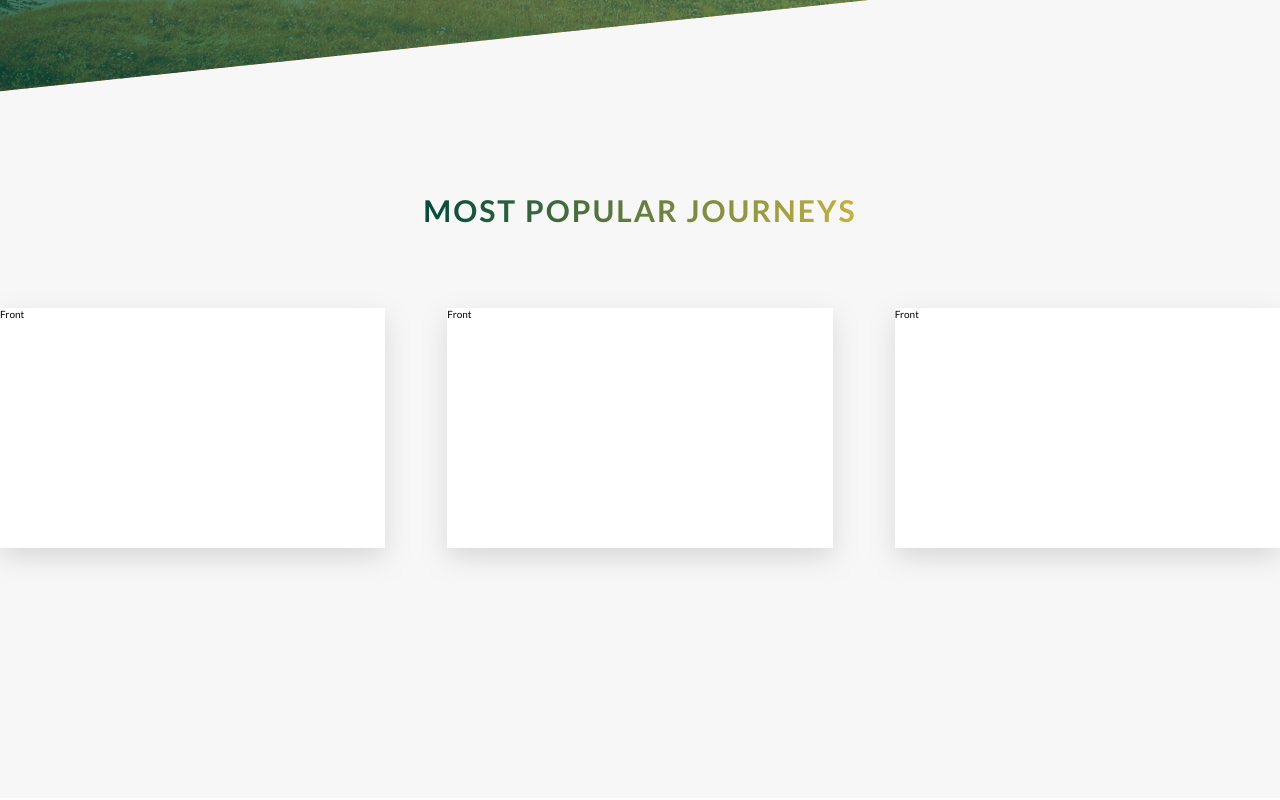
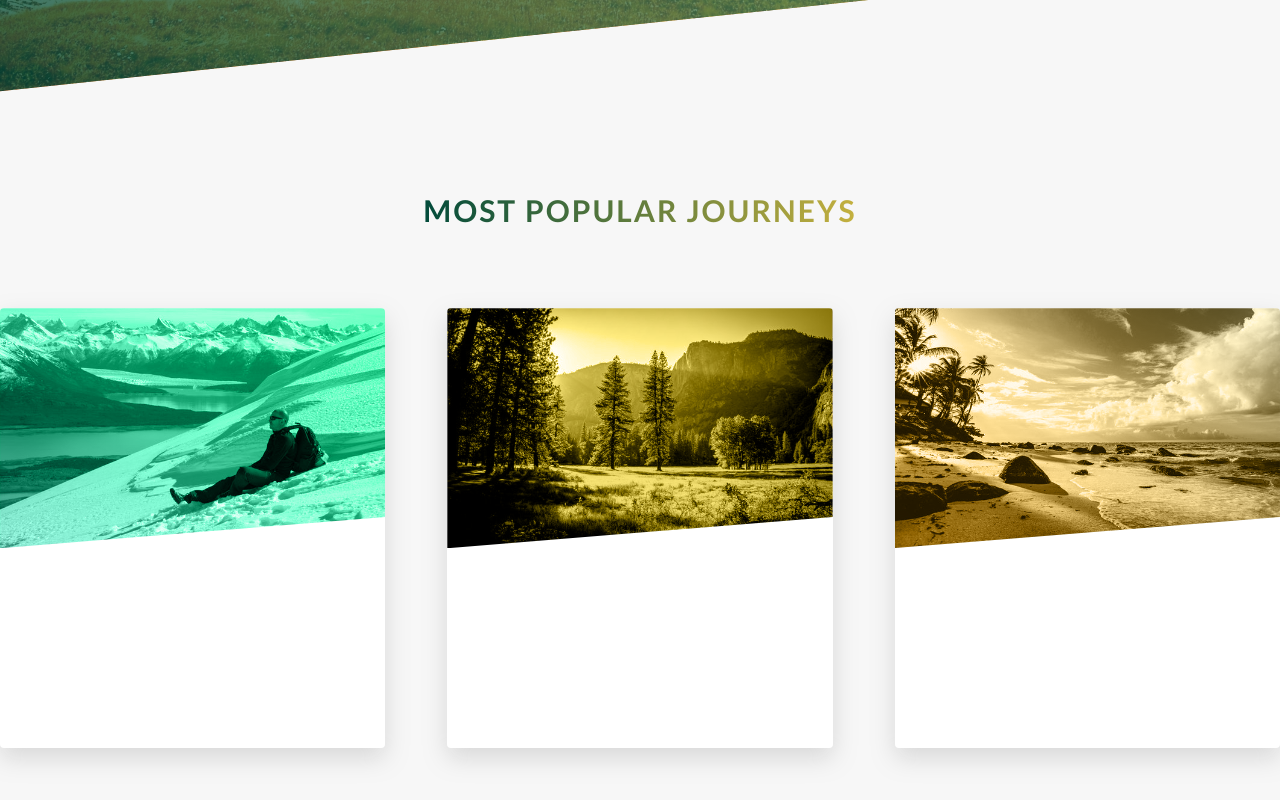
Before and after one commit to Agnesbrzo/natural, a website: page index.html in a window 1280 px wide. Shown: the part 2281-3081 px from the top of the page. Drawn offline with Linux system fonts and the light colour scheme.

Commit message:
creating image card with clip path polygon on the bottom

```diff
--- a/index.html
+++ b/index.html
@@ -145,6 +145,8 @@
           </div>
         </div>
       </section>
+
+      <!-- section journeys -->
       <section class="section-journeys">
         <div class="u-text-center u-margin-bottom-bigger">
           <h2 class="heading-secondary">Most popular journeys</h2>
@@ -153,7 +155,9 @@
           <div class="col-1-of-3">
             <div class="card2-item">
               <div class="card2-item__card-side card2-item__card-side--front">
-                Front
+                <div class="card2-image card2-image--1"></div>
+                <div class="card2-header"></div>
+                <div class="card2-text"></div>
               </div>
               <div
                 class="card2-item__card-side card2-item__card-side--back card2-item__card-side--back--1"
@@ -165,7 +169,9 @@
           <div class="col-1-of-3">
             <div class="card2-item">
               <div class="card2-item__card-side card2-item__card-side--front">
-                Front
+                <div class="card2-image card2-image--2"></div>
+                <div class="card2-header"></div>
+                <div class="card2-text"></div>
               </div>
               <div
                 class="card2-item__card-side card2-item__card-side--back card2-item__card-side--back--2"
@@ -177,7 +183,9 @@
           <div class="col-1-of-3">
             <div class="card2-item">
               <div class="card2-item__card-side card2-item__card-side--front">
-                Front
+                <div class="card2-image card2-image--3"></div>
+                <div class="card2-header"></div>
+                <div class="card2-text"></div>
               </div>
               <div
                 class="card2-item__card-side card2-item__card-side--back card2-item__card-side--back--3"
--- a/sass/components/_cards.scss
+++ b/sass/components/_cards.scss
@@ -40,9 +40,9 @@
   perspective: 150rem;
   -moz-perspective: 150rem;
   position: relative;
-  min-height: 24rem;
+  min-height: 44rem;
   &__card-side {
-    min-height: 24rem;
+    min-height: 44rem;
     position: absolute;
     top: 0;
     left: 0;
@@ -50,6 +50,8 @@
     transition: 0.6s;
     backface-visibility: hidden;
     box-shadow: 0 1rem 2.5rem 0.001rem rgba(124, 124, 124, 0.253);
+    border-radius: 4px;
+    overflow: hidden;
     &--front {
       background-color: white;
     }
@@ -89,4 +91,42 @@
   &:hover &__card-side--back {
     transform: rotateY(0);
   }
+
+  //   front card styling
+
+  .card2-image {
+    height: 24rem;
+    background-blend-mode: color;
+    background-size: cover;
+    background-position: bottom;
+    clip-path: polygon(0 0, 100% 0, 100% 87%, 0 100%);
+    &--1 {
+      background-image: linear-gradient(
+          to right top,
+          $color-card-1-dark,
+          $color-card-1-light
+        ),
+        url(../img/card2-1.jpg);
+    }
+    &--2 {
+      background-image: linear-gradient(
+          to right top,
+          $color-bg-light-darken,
+          $color-bg-light
+        ),
+        url(../img/card2-2.jpg);
+    }
+    &--3 {
+      background-image: linear-gradient(
+          to right top,
+          $color-card-3-dark,
+          $color-card-3-light
+        ),
+        url(../img/card2-3.jpg);
+    }
+  }
+  .card-header {
+  }
+  .card-text {
+  }
 }
```
Also changed, not shown: css/style.css, img/card2-1.jpg (added), img/card2-2.jpg (added), img/card2-3.jpg (added).
